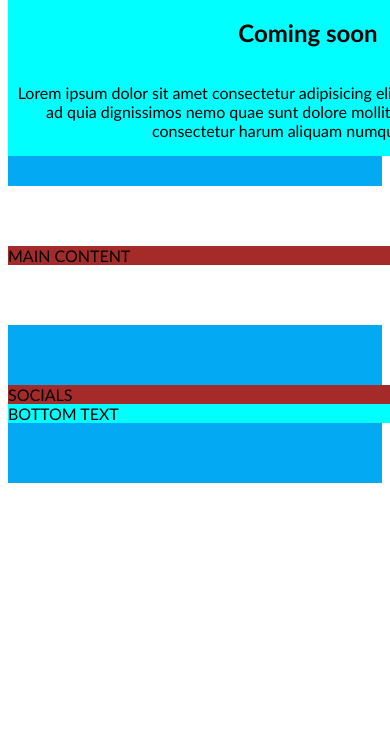
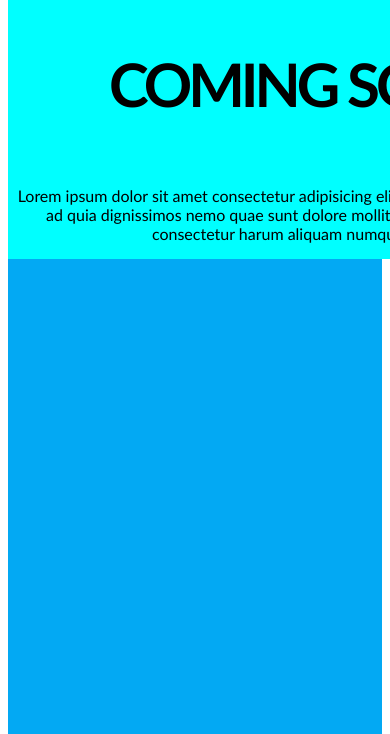
Before and after one commit to KriemiKat/Coming-soon, a website: page index.html in a window 390 px wide. Shown: the part 110-844 px from the top of the page. Drawn offline with Linux system fonts and the light colour scheme.

Commit message:
responsive layout

```diff
--- a/pages/home.css
+++ b/pages/home.css
@@ -11,6 +11,7 @@
 /*hero*/
 
 .hero {
+min-height: 100vh;
 padding-bottom: 30px;
 }
 
@@ -28,9 +29,18 @@ padding-bottom: 30px;
     object-fit: contain;
     object-position: center;
     }
-    .main-title
 
+.main-title{
+    font-size: 60px;
+    text-transform: uppercase;
+    letter-spacing: -4px;
+}
 
+.main-description{
+    font-size: 18px;
+}
+
+    /*main */
     /*footer/
 footer.container{
     padding-top: 0%;
```
